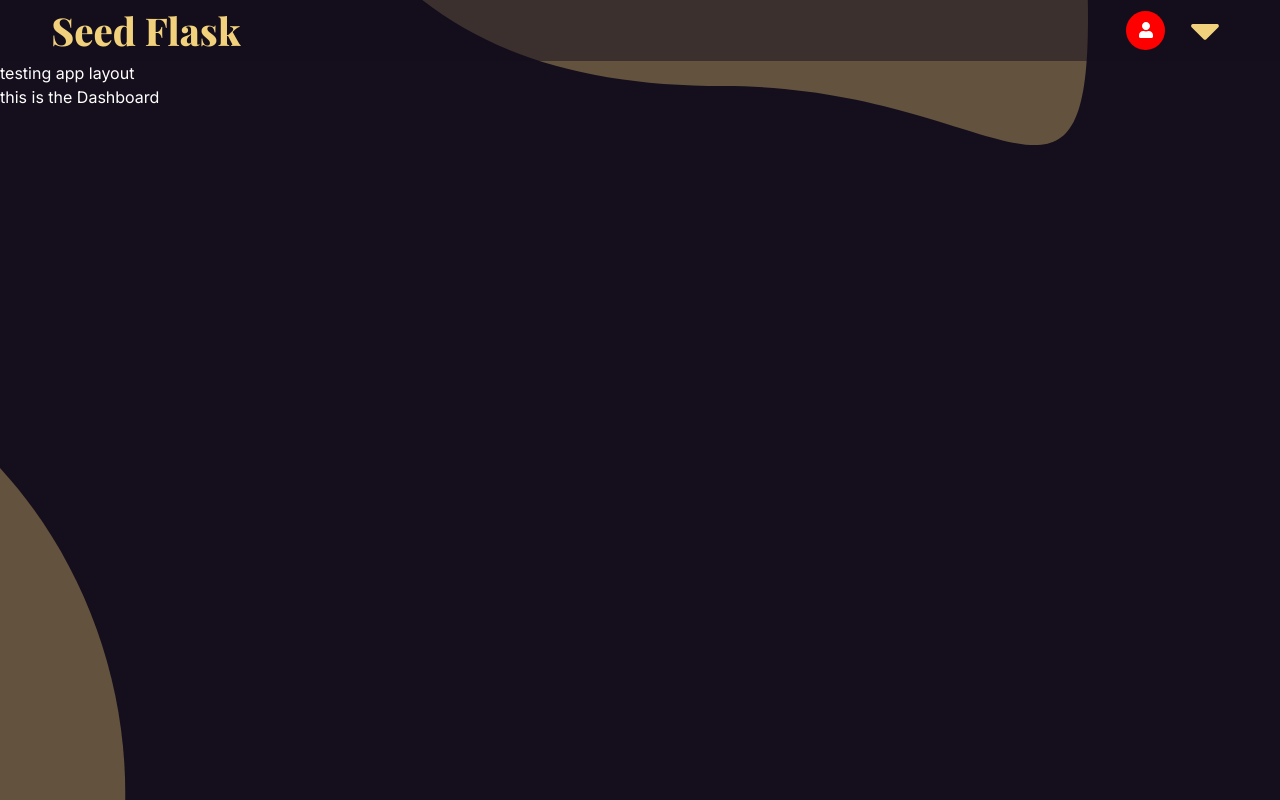
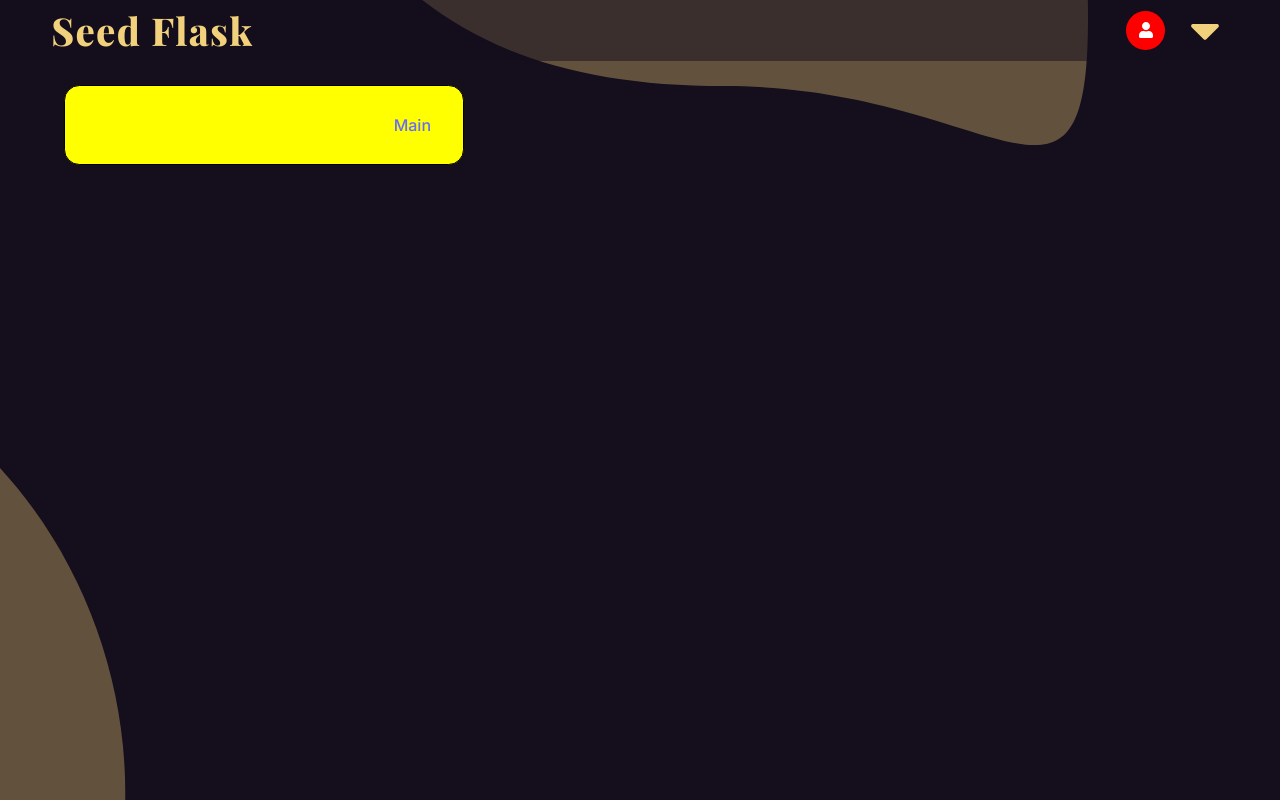
Before and after one commit to bokim2/Seed-Flask-2.0, a React (Vite) app: page / in a window 1280 px wide. Built offline with nearby package versions, Linux system fonts and the light colour scheme.

Commit message:
menu button component

```diff
--- a/src/ui/AppLayout.tsx
+++ b/src/ui/AppLayout.tsx
@@ -5,7 +5,7 @@ import { useState } from 'react';
 import NavList from './NavList';
 
 const StyledBackgroundColor = styled.div`
-  position: absolute;
+  position: fixed;
   background-color: var(--clr-primary-800);
   width: 100vw;
   height: 100vh;
@@ -27,6 +27,12 @@ const StyledBackgroundImg = styled.div`
   z-index: -1;
 `;
 
+const MainContainer = styled.main`
+  width: 90%;
+  margin: 0 auto;
+  padding-top: 3vh;
+`
+
 export default function AppLayout() {
   const [toggleNav, setToggleNav] = useState(false);
 
@@ -38,10 +44,10 @@ return (
         <StyledBackgroundImg />
         <MainNav toggleNav={toggleNav} handleClick={handleClick} />
         {toggleNav && <NavList />}
-        <span>testing app layout</span>
-        <main>
+        {/* <span>testing app layout</span> */}
+        <MainContainer>
             <Outlet />
-        </main>
+        </MainContainer>
         {/* </StyledAppLayout> */}
     </>
 );
--- a/src/ui/Dashboard.tsx
+++ b/src/ui/Dashboard.tsx
@@ -1,7 +1,11 @@
 import React from 'react'
+import MainMenuButton from './MainMenuButton'
 
 export default function Dashboard() {
   return (
-    <div>this is the Dashboard</div>
+    <div>
+
+      <MainMenuButton />
+    </div>
   )
 }
--- /dev/null
+++ b/src/ui/MainMenuButton.tsx
@@ -0,0 +1,21 @@
+import React from 'react';
+import styled from 'styled-components';
+import { NavLink } from 'react-router-dom';
+
+const StyledMainMenuButtons = styled(NavLink)`
+  display: flex;
+  align-items: center;
+  justify-content: end;
+  padding-right: 2rem;
+  width: clamp(7rem, 60vw, 25rem);
+  aspect-ratio: 5/1;
+  border-radius: 0.95931rem;
+  border: 0.341px solid #000;
+`;
+export default function MainMenuButton() {
+  return (
+    <StyledMainMenuButtons to="/" style={{ backgroundColor: 'yellow' }}>
+      Main
+    </StyledMainMenuButtons>
+  );
+}
--- a/src/ui/MainNav.tsx
+++ b/src/ui/MainNav.tsx
@@ -3,10 +3,18 @@ import { FaCaretDown, FaCaretUp, FaUser } from 'react-icons/fa';
 import { useState } from 'react';
 import NavList from './NavList';
 import { type } from 'os';
+import { NavLink } from 'react-router-dom';
 
 const StyledMainNav = styled.div`
   z-index: 10;
   background-color: var(--clr-primary-900);
+`;
+
+const StyledNavLink = styled(NavLink)`
+  display: flex;
+  align-items: center;
+  justify-content: end;
+  padding-right: 2rem;
 `;
 
 const StyledNav = styled.nav`
@@ -22,6 +30,7 @@ const StyledTitle = styled.h1`
   font-weight: 800;
   color: var(--clr-accent-0);
   font-size: clamp(2rem, 3vw, 3rem);
+  letter-spacing: 0.08rem;
 `;
 
 const StyledCircle = styled.div`
@@ -52,14 +61,20 @@ export default function MainNav({ toggleNav, handleClick }: MainNavProps) {
   return (
     <StyledMainNav onClick={handleClick}>
       <StyledNav>
-        <StyledTitle>Seed Flask</StyledTitle>
+        <StyledNavLink to="/">
+          <StyledTitle>Seed Flask</StyledTitle>
+        </StyledNavLink>
 
         <NavSection>
           <StyledCircle>
             <FaUser />
           </StyledCircle>
 
-          {toggleNav ? <FaCaretUp style={style} /> : <FaCaretDown style={style} />}
+          {toggleNav ? (
+            <FaCaretUp style={style} />
+          ) : (
+            <FaCaretDown style={style} />
+          )}
         </NavSection>
       </StyledNav>
     </StyledMainNav>
```
